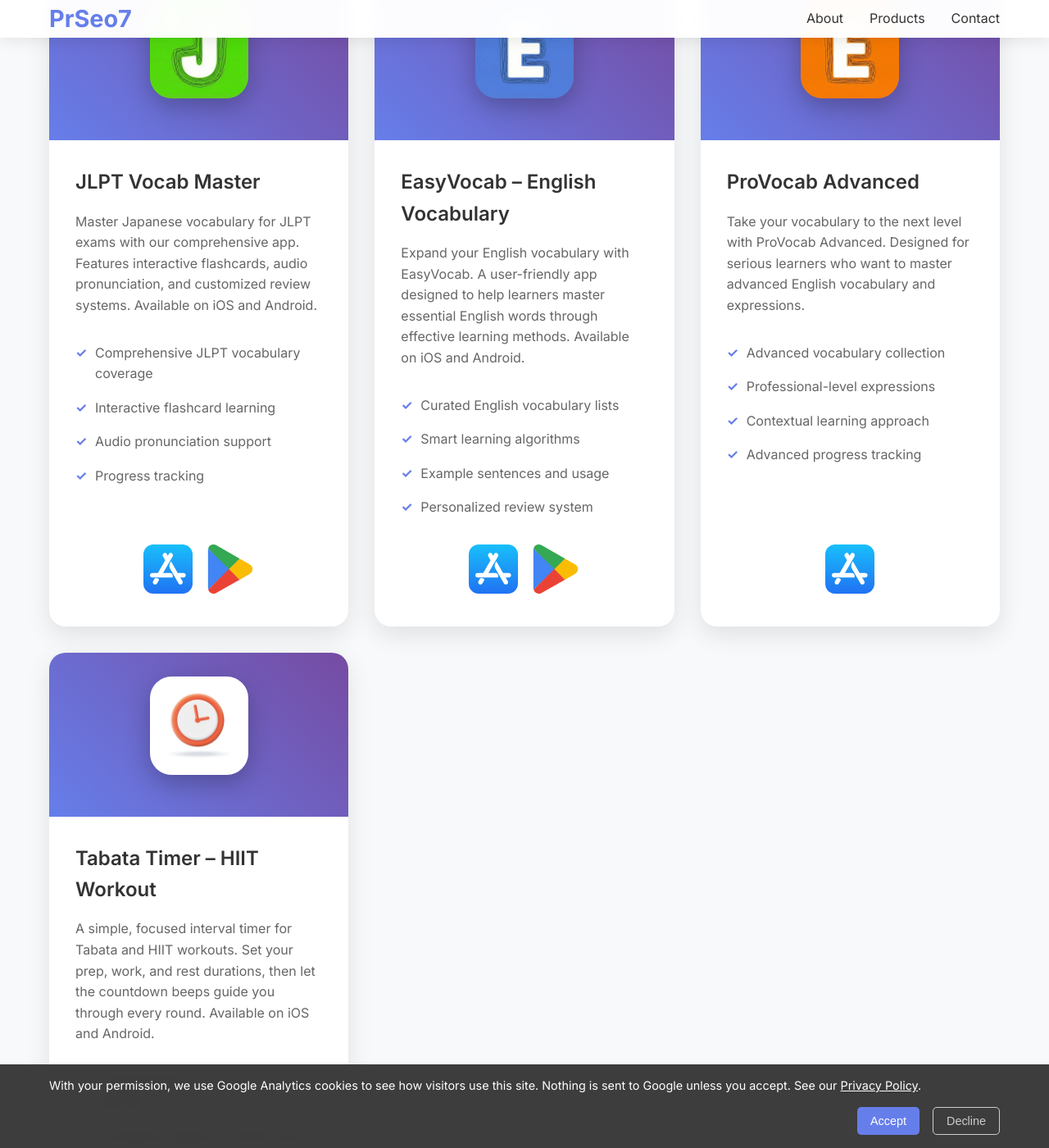
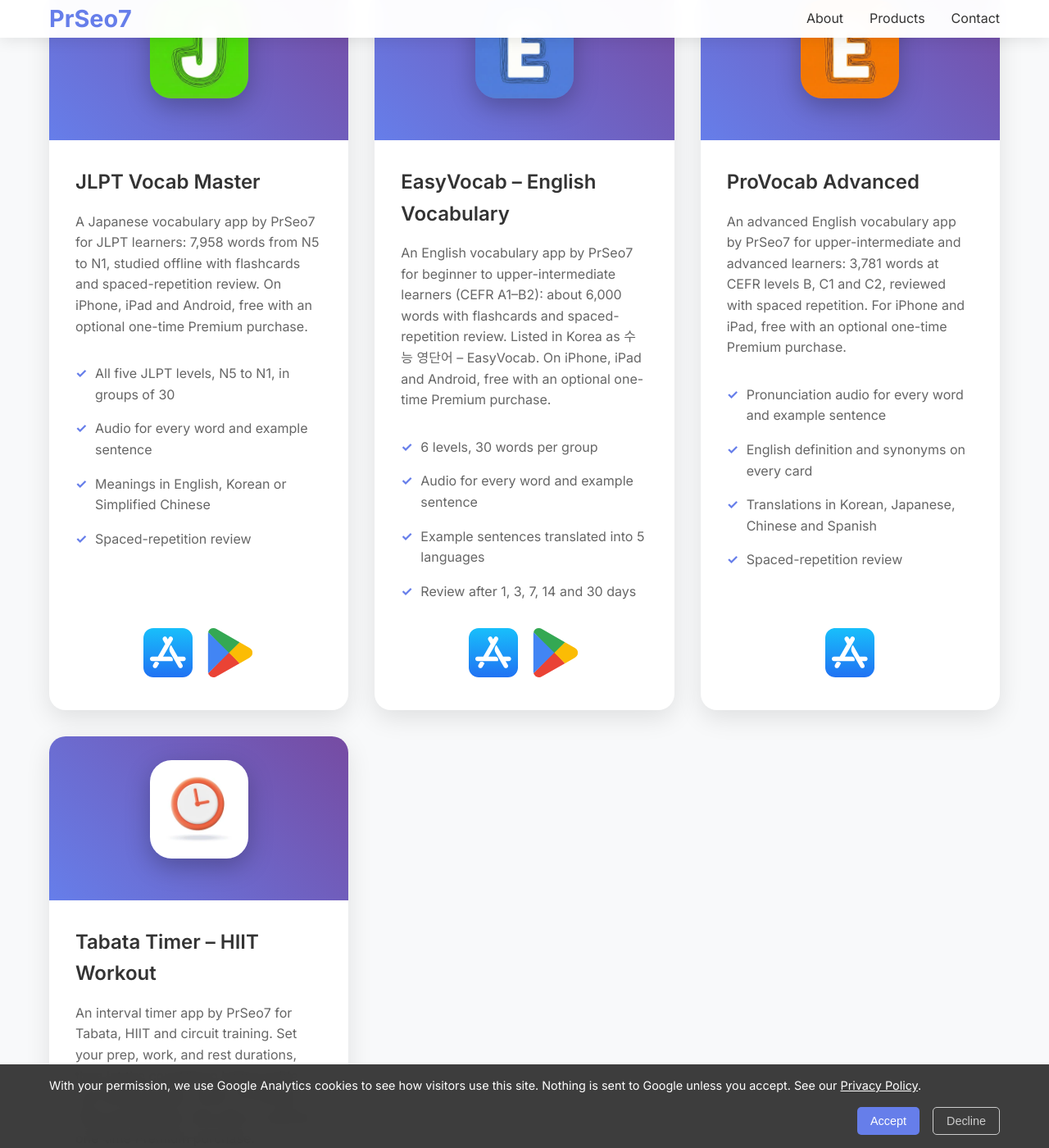
Before and after one commit to PrSeo7/prseo7.github.io, a Jekyll site: the page built from index.html, in a window 1280 px wide and 1400 px high, scrolled down 1209 px. Shown: the whole window at 82% size. Built offline with Jekyll 4.4.1, drawn with Linux system fonts in a browser that asks for light colours.

Commit message:
Add app identifiers and cross-language sameAs to JSON-LD; rewrite home app cards with page facts

```diff
--- a/index.html
+++ b/index.html
@@ -726,14 +726,14 @@
           </a>
           <div class="product-content">
             <h3 class="product-title"><a href="/jlpt-vocab-master/">JLPT Vocab Master</a></h3>
-            <p class="product-description">Master Japanese vocabulary for JLPT exams with our comprehensive app.
-              Features interactive flashcards, audio pronunciation, and customized review systems. Available on iOS and
-              Android.</p>
+            <p class="product-description">A Japanese vocabulary app by PrSeo7 for JLPT learners: 7,958 words from N5
+              to N1, studied offline with flashcards and spaced-repetition review. On iPhone, iPad and Android, free
+              with an optional one-time Premium purchase.</p>
             <ul class="product-features">
-              <li>Comprehensive JLPT vocabulary coverage</li>
-              <li>Interactive flashcard learning</li>
-              <li>Audio pronunciation support</li>
-              <li>Progress tracking</li>
+              <li>All five JLPT levels, N5 to N1, in groups of 30</li>
+              <li>Audio for every word and example sentence</li>
+              <li>Meanings in English, Korean or Simplified Chinese</li>
+              <li>Spaced-repetition review</li>
             </ul>
             <div
               style="display: flex; gap: 1rem; flex-wrap: wrap; align-items: center; justify-content: center; margin-top: auto;">
@@ -758,14 +758,15 @@
           </a>
           <div class="product-content">
             <h3 class="product-title"><a href="/easyvocab/">EasyVocab – English Vocabulary</a></h3>
-            <p class="product-description">Expand your English vocabulary with EasyVocab. A user-friendly app designed
-              to help learners master essential English words through effective learning methods. Available on iOS and
-              Android.</p>
+            <p class="product-description">An English vocabulary app by PrSeo7 for beginner to upper-intermediate
+              learners (CEFR A1–B2): about 6,000 words with flashcards and spaced-repetition review. Listed in Korea as
+              <span lang="ko">수능 영단어 – EasyVocab</span>. On iPhone, iPad and Android, free with an optional one-time
+              Premium purchase.</p>
             <ul class="product-features">
-              <li>Curated English vocabulary lists</li>
-              <li>Smart learning algorithms</li>
-              <li>Example sentences and usage</li>
-              <li>Personalized review system</li>
+              <li>6 levels, 30 words per group</li>
+              <li>Audio for every word and example sentence</li>
+              <li>Example sentences translated into 5 languages</li>
+              <li>Review after 1, 3, 7, 14 and 30 days</li>
             </ul>
             <div
               style="display: flex; gap: 1rem; flex-wrap: wrap; align-items: center; justify-content: center; margin-top: auto;">
@@ -791,13 +792,14 @@
           </a>
           <div class="product-content">
             <h3 class="product-title"><a href="/provocab/">ProVocab Advanced</a></h3>
-            <p class="product-description">Take your vocabulary to the next level with ProVocab Advanced. Designed for
-              serious learners who want to master advanced English vocabulary and expressions.</p>
+            <p class="product-description">An advanced English vocabulary app by PrSeo7 for upper-intermediate and
+              advanced learners: 3,781 words at CEFR levels B, C1 and C2, reviewed with spaced repetition. For iPhone
+              and iPad, free with an optional one-time Premium purchase.</p>
             <ul class="product-features">
-              <li>Advanced vocabulary collection</li>
-              <li>Professional-level expressions</li>
-              <li>Contextual learning approach</li>
-              <li>Advanced progress tracking</li>
+              <li>Pronunciation audio for every word and example sentence</li>
+              <li>English definition and synonyms on every card</li>
+              <li>Translations in Korean, Japanese, Chinese and Spanish</li>
+              <li>Spaced-repetition review</li>
             </ul>
             <div
               style="display: flex; gap: 1rem; flex-wrap: wrap; align-items: center; justify-content: center; margin-top: auto;">
@@ -818,9 +820,9 @@
           </a>
           <div class="product-content">
             <h3 class="product-title"><a href="/tabata-timer/">Tabata Timer – HIIT Workout</a></h3>
-            <p class="product-description">A simple, focused interval timer for Tabata and HIIT workouts. Set your
-              prep, work, and rest durations, then let the countdown beeps guide you through every round. Available on
-              iOS and Android.</p>
+            <p class="product-description">An interval timer app by PrSeo7 for Tabata, HIIT and circuit training. Set
+              your prep, work, and rest durations, then let the countdown beeps guide you through every round. On
+              iPhone, iPad and Android, free with an optional one-time Premium purchase.</p>
             <ul class="product-features">
               <li>Customizable prep, work, and rest intervals</li>
               <li>Countdown beeps for hands-free training</li>
```
Also changed, not shown: _docs/seo-audit-2026-09-30.md (+15 -1 lines), _layouts/app.html (+17 -1 lines).
